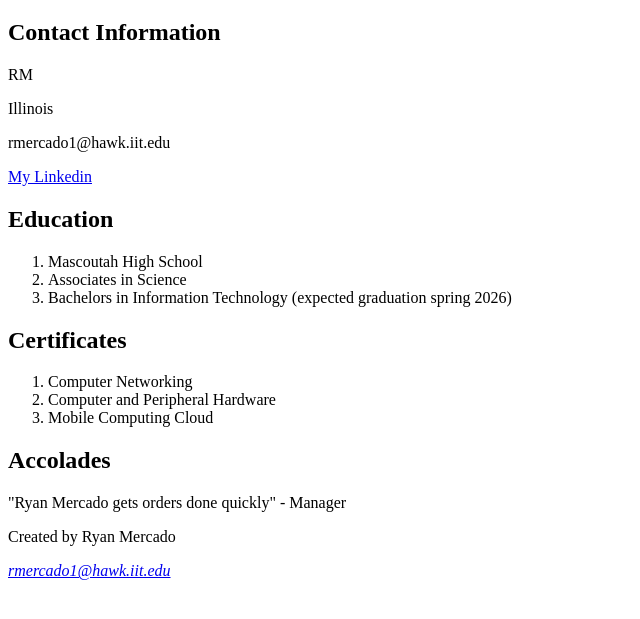
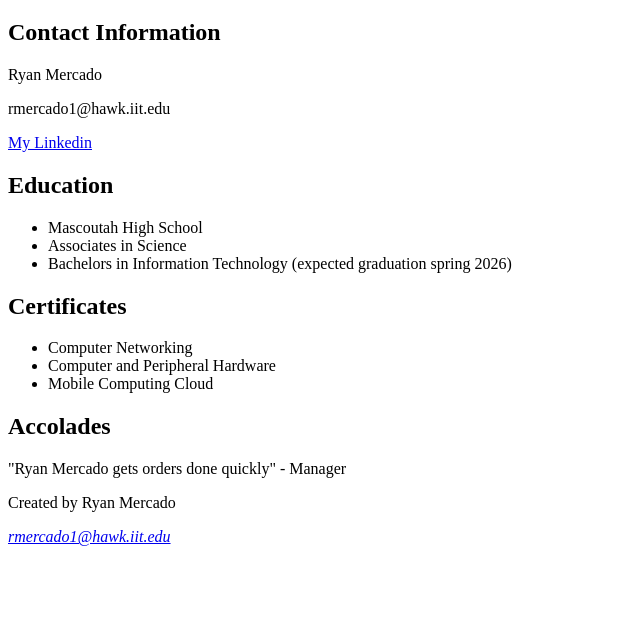
Before and after one commit to rmuser04/Project-1, a plain HTML site: page resume.html in a window 1280 px wide. Shown: the part 131-750 px from the top of the page, without its empty margins (0-640 px from the left). Drawn offline with Linux system fonts and the light colour scheme.

Commit message:
points
I changed it from a number list to bullet points

```diff
--- a/resume.html
+++ b/resume.html
@@ -20,24 +20,23 @@
     <h1>Ryan Mercado's Resume</h1>
     <section id="pinfo">
       <h2>Contact Information</h2>
-      <p>RM</p>
-      <p>Illinois<p>
+      <p>Ryan Mercado</p>
       <p>rmercado1@hawk.iit.edu</p>
       <p><a href="https://www.linkedin.com/in/ryan-mercado-5a37021ba?trk=people-guest_people_search-card">My Linkedin</a></p>
     </section>
     <section id="education">
       <h2>Education</h2>
-      <ol>
+      <ul>
         <li>Mascoutah High School</li>
         <li>Associates in Science</li>
         <li>Bachelors in Information Technology (expected graduation spring 2026)</li>
-      </ol>
+      </ul>
       <h2>Certificates</h2>
-      <ol>
+      <ul>
         <li>Computer Networking</li>
         <li>Computer and Peripheral Hardware</li>
         <li>Mobile Computing Cloud</li>
-      </ol>
+      </ul>
     </section>
     <section id="accolades">
       <h2>Accolades</h2>
```
Also changed, not shown: index.html (+2 -2 lines).
